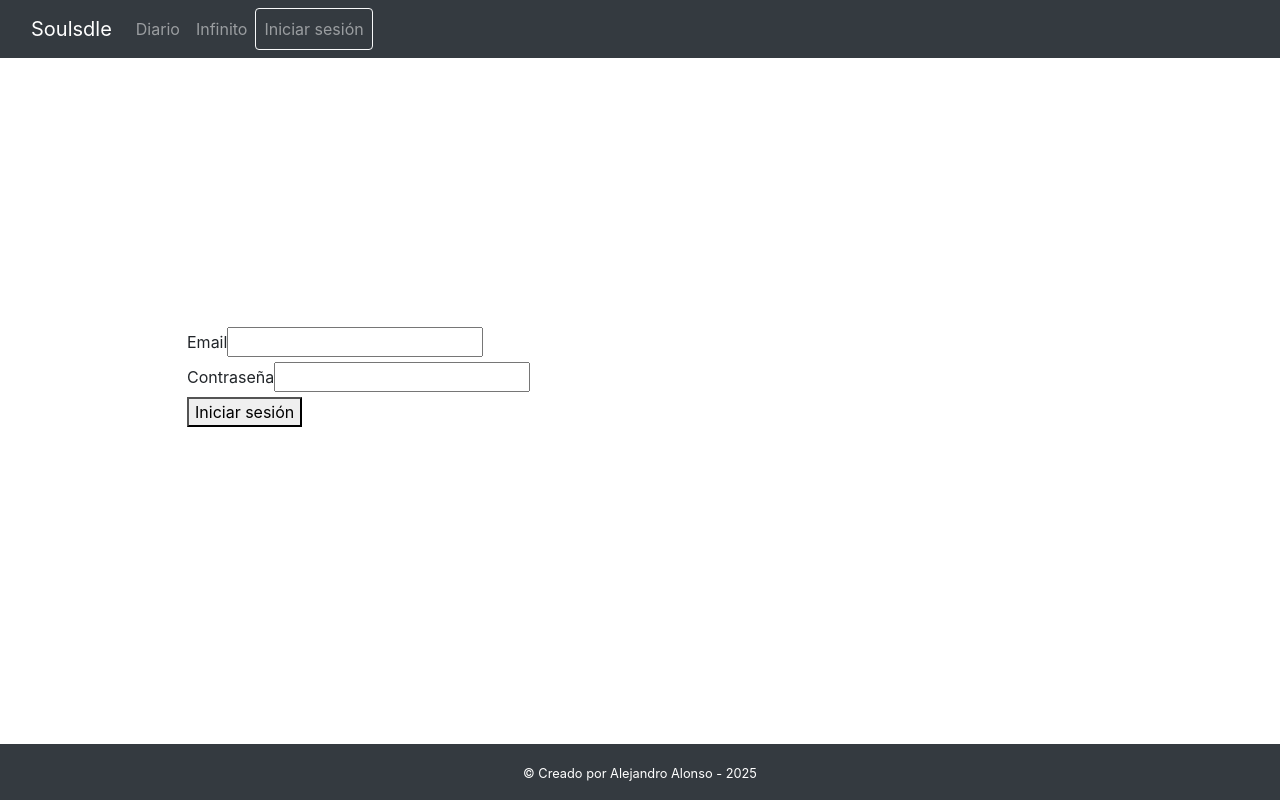
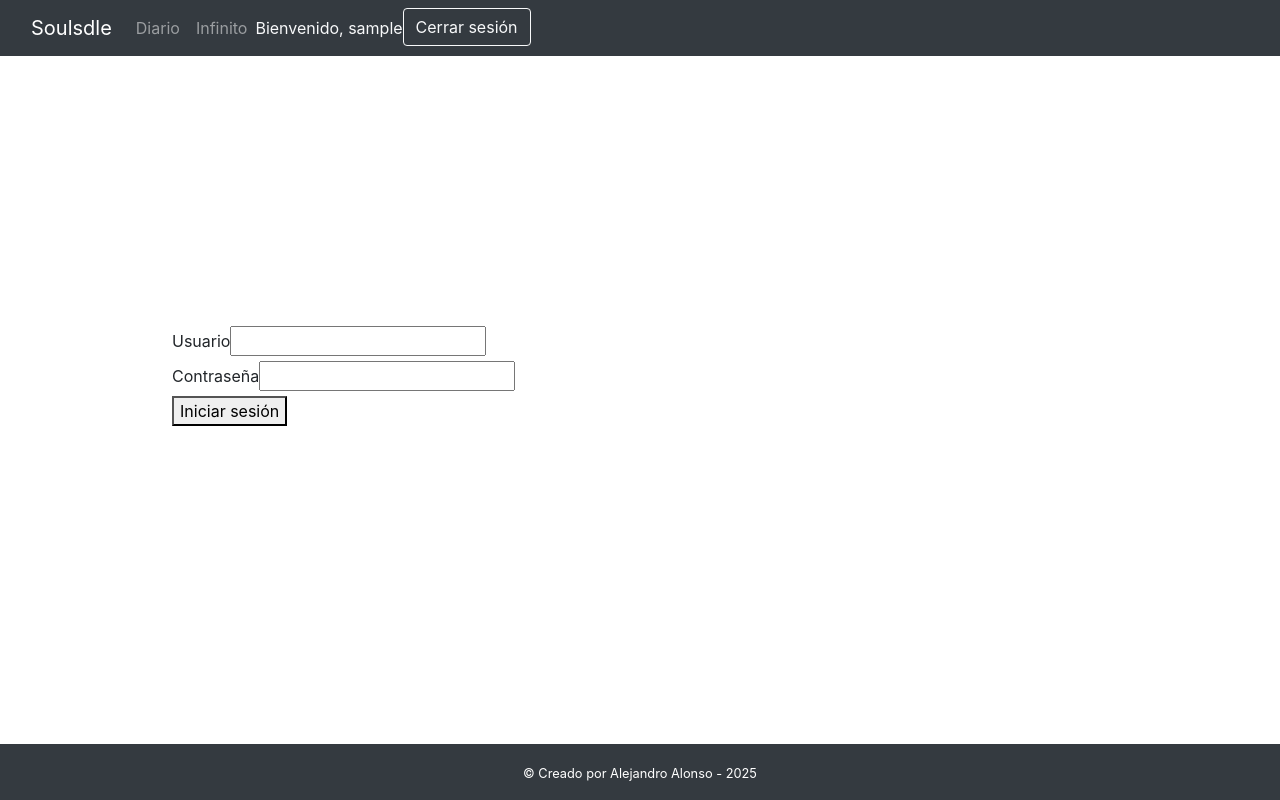
Before and after one commit to TFC-IESCastelar-2025/AlejandroAlonso-Frontend, an Angular app: page /login in a window 1280 px wide. Built offline with nearby package versions, Linux system fonts and the light colour scheme; sample sign-in values are in the browser's storage.

Commit message:
fix: auth request

```diff
--- /dev/null
+++ b/src/app/interfaces/login-request.interface.ts
@@ -0,0 +1,4 @@
+export interface LoginRequest {
+    username: string;
+    password: string;
+  }
--- a/src/app/pages/login/login.component.html
+++ b/src/app/pages/login/login.component.html
@@ -1,13 +1,13 @@
-<div class="container">
+<!-- login.component.html -->
 <form (ngSubmit)="onSubmit()" #loginForm="ngForm">
   <div>
-        <label>Email</label>
-        <input type="email" name="email" [(ngModel)]="credentials.email" required />
+    <label>Usuario</label>
+    <input type="text" name="username" [(ngModel)]="form.username" required />
   </div>
   <div>
     <label>Contraseña</label>
-        <input type="password" name="password" [(ngModel)]="credentials.password" required />
+    <input type="password" name="password" [(ngModel)]="form.password" required />
   </div>
   <button type="submit">Iniciar sesión</button>
 </form>
-  </div>
+<p *ngIf="errorMessage">{{ errorMessage }}</p>
--- a/src/app/pages/login/login.component.ts
+++ b/src/app/pages/login/login.component.ts
@@ -1,20 +1,35 @@
+// login.component.ts
 import { Component } from '@angular/core';
 import { AuthService } from 'src/app/services/auth.service';
 import { Router } from '@angular/router';
 
 @Component({
   selector: 'app-login',
-  templateUrl: './login.component.html'
+  templateUrl: './login.component.html',
 })
 export class LoginComponent {
-  credentials = { email: '', password: '' };
+  form: any = {
+    username: '',
+    password: '',
+  };
+  errorMessage = '';
 
   constructor(private authService: AuthService, private router: Router) {}
 
-  onSubmit() {
-    this.authService.login(this.credentials).subscribe({
-      next: () => this.router.navigate(['/']),
-      error: err => alert('Error al iniciar sesión: ' + err.error.message)
+  onSubmit(): void {
+    this.authService.login(this.form).subscribe({
+      next: (data) => {
+        this.authService.saveToken(data.token);
+        this.authService.saveUser(data);
+
+        this.authService.setLoggedIn(true);
+
+        this.router.navigate(['/daily']);
+      },
+      error: (err) => {
+        this.errorMessage = err.error.message || 'Error al iniciar sesión';
+      },
     });
   }
+
 }
--- a/src/app/services/auth.service.ts
+++ b/src/app/services/auth.service.ts
@@ -1,33 +1,47 @@
+// auth.service.ts
 import { Injectable } from '@angular/core';
 import { HttpClient } from '@angular/common/http';
-import { tap } from 'rxjs/operators';
-import { Observable } from 'rxjs';
+import { BehaviorSubject, Observable } from 'rxjs';
+
+const AUTH_API = 'http://localhost:4242/auth/';
 
 @Injectable({
-  providedIn: 'root'
+  providedIn: 'root',
 })
 export class AuthService {
-  private apiUrl = 'http://localhost:5050/auth/login'; // Hay q cambiarlo de lugar a enviroments
-
   constructor(private http: HttpClient) {}
 
-  login(credentials: { email: string; password: string }): Observable<any> {
-    return this.http.post<{ token: string }>(this.apiUrl, credentials).pipe(
-      tap(response => {
-        localStorage.setItem('token', response.token);
-      })
-    );
+  private loggedIn = new BehaviorSubject<boolean>(this.getToken() != null);
+  authStatus = this.loggedIn.asObservable();
+
+  login(credentials: { username: string; password: string }): Observable<any> {
+    return this.http.post(AUTH_API + 'login', credentials);
   }
 
-  logout() {
-    localStorage.removeItem('token');
+  setLoggedIn(state: boolean): void {
+    this.loggedIn.next(state);
   }
 
-  isLoggedIn(): boolean {
-    return !!localStorage.getItem('token');
+  saveToken(token: string): void {
+    localStorage.setItem('auth-token', token);
+    this.loggedIn.next(true);
   }
 
   getToken(): string | null {
-    return localStorage.getItem('token');
+    return localStorage.getItem('auth-token');
+  }
+
+  saveUser(user: any): void {
+    localStorage.setItem('auth-user', JSON.stringify(user));
+  }
+
+  getUser(): any {
+    const user = localStorage.getItem('auth-user');
+    return user ? JSON.parse(user) : null;
+  }
+
+  logout(): void {
+    localStorage.clear();
+    this.loggedIn.next(false);
   }
 }
--- a/src/app/shared/components/navbar/navbar.component.html
+++ b/src/app/shared/components/navbar/navbar.component.html
@@ -11,9 +11,23 @@
           <a class="nav-link" routerLink="/infinite">Infinito</a>
         </li>
       </ul>
-      <ul class="navbar-nav ms-auto">
+
+      <!-- Si NO está logueado -->
+      <ul class="navbar-nav ms-auto" *ngIf="!isLoggedIn">
         <li class="nav-item">
           <a class="nav-link btn btn-outline-light" routerLink="/login">Iniciar sesión</a>
+        </li>
+      </ul>
+
+      <!-- Si está logueado -->
+      <ul class="navbar-nav ms-auto" *ngIf="isLoggedIn">
+        <li class="nav-item">
+          <span class="navbar-text text-light me-2">
+            Bienvenido, {{ username }}
+          </span>
+        </li>
+        <li class="nav-item">
+          <button class="btn btn-outline-light" (click)="logout()">Cerrar sesión</button>
         </li>
       </ul>
     </div>
--- a/src/app/shared/components/navbar/navbar.component.ts
+++ b/src/app/shared/components/navbar/navbar.component.ts
@@ -1,8 +1,35 @@
-import { Component } from '@angular/core';
+import { Component, OnInit } from '@angular/core';
+import { Router } from '@angular/router';
+import { AuthService } from 'src/app/services/auth.service';
 
 @Component({
     standalone: false,
     selector: 'app-navbar',
     templateUrl: './navbar.component.html'
 })
-export class NavbarComponent {}
+export class NavbarComponent implements OnInit{
+
+    isLoggedIn = false;
+    username = '';
+
+    constructor(private authService: AuthService, private router: Router) {}
+
+    ngOnInit(): void {
+        this.authService.authStatus.subscribe((loggedIn) => {
+          this.isLoggedIn = loggedIn;
+          if (loggedIn) {
+            const user = this.authService.getUser();
+            this.username = user.username;
+          } else {
+            this.username = '';
+          }
+        });
+      }
+
+
+    logout(): void {
+        this.authService.logout();
+        this.isLoggedIn = false;
+        this.router.navigate(['/login']);
+    }
+}
```
Also changed, not shown: src/app/interceptors/auth.interceptor.ts (+14 -3 lines), src/app/interfaces/jwt-response.interface.ts (added, +7 -0 lines). Lines whose indentation alone changed are shown as unchanged.
